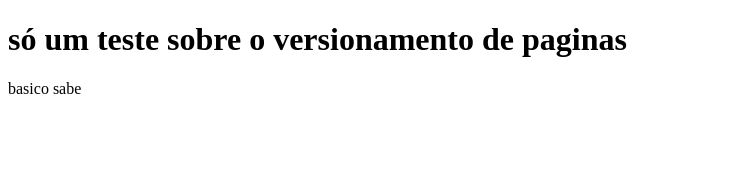
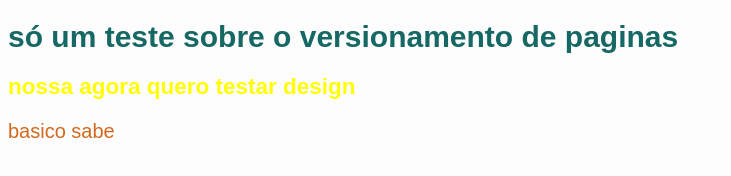
Before and after one commit to thiago23sl/git-github, a plain HTML site: page index.html in a window 1280 px wide. Shown: the whole page, without its empty margins (0-731 px from the left). Drawn offline with Linux system fonts and the light colour scheme.

Commit message:
Update index.html

```diff
--- a/index.html
+++ b/index.html
@@ -4,9 +4,26 @@
     <meta charset="UTF-8">
     <meta name="viewport" content="width=device-width, initial-scale=1.0">
     <title>teste de git sobre branch</title>
+    <style>
+        body {
+            background-color: rgb(253, 253, 253); font-size: 15px; font-family: Arial, Helvetica, sans-serif;
+        }
+        h1 {
+           color: rgb(21, 104, 100);
+        }
+        h2 {
+            color: yellow;
+        }
+        p {
+            font-size: 20px; text-align: justify; color: chocolate;
+        }
+
+
+    </style>
 </head>
 <body>
     <h1>só um teste sobre o versionamento de paginas </h1>
+    <h2>nossa agora quero testar design</h2>
     <p>basico sabe </p>
 </body>
 </html>
```
